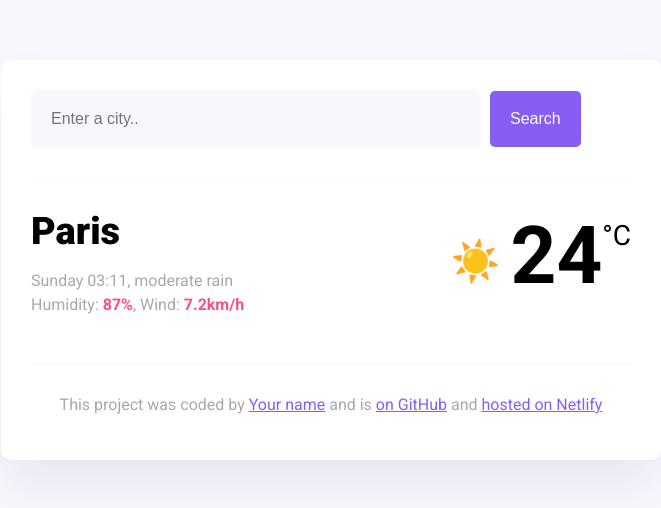
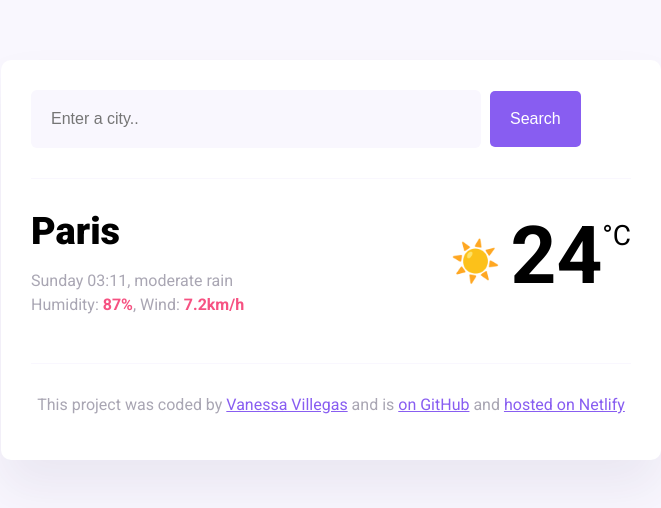
Before and after one commit to vaneconaccento/GithubHosting, a website built with Parcel: page index.html in a window 1280 px wide. Shown: the whole page, without its empty margins (309-970 px from the left). Built offline with nearby package versions, Linux system fonts and the light colour scheme.

Commit message:
footer name update
added full name to footer

```diff
--- a/index.html
+++ b/index.html
@@ -47,7 +47,7 @@
       <footer>
         <p>
           This project was coded by
-          <a href="#" target="_blank">Your name</a> and is
+          <a href="#" target="_blank">Vanessa Villegas</a> and is
           <a href="#" target="_blank"> on GitHub</a> and
           <a href="#" target="_blank">hosted on Netlify</a>
         </p>
```
